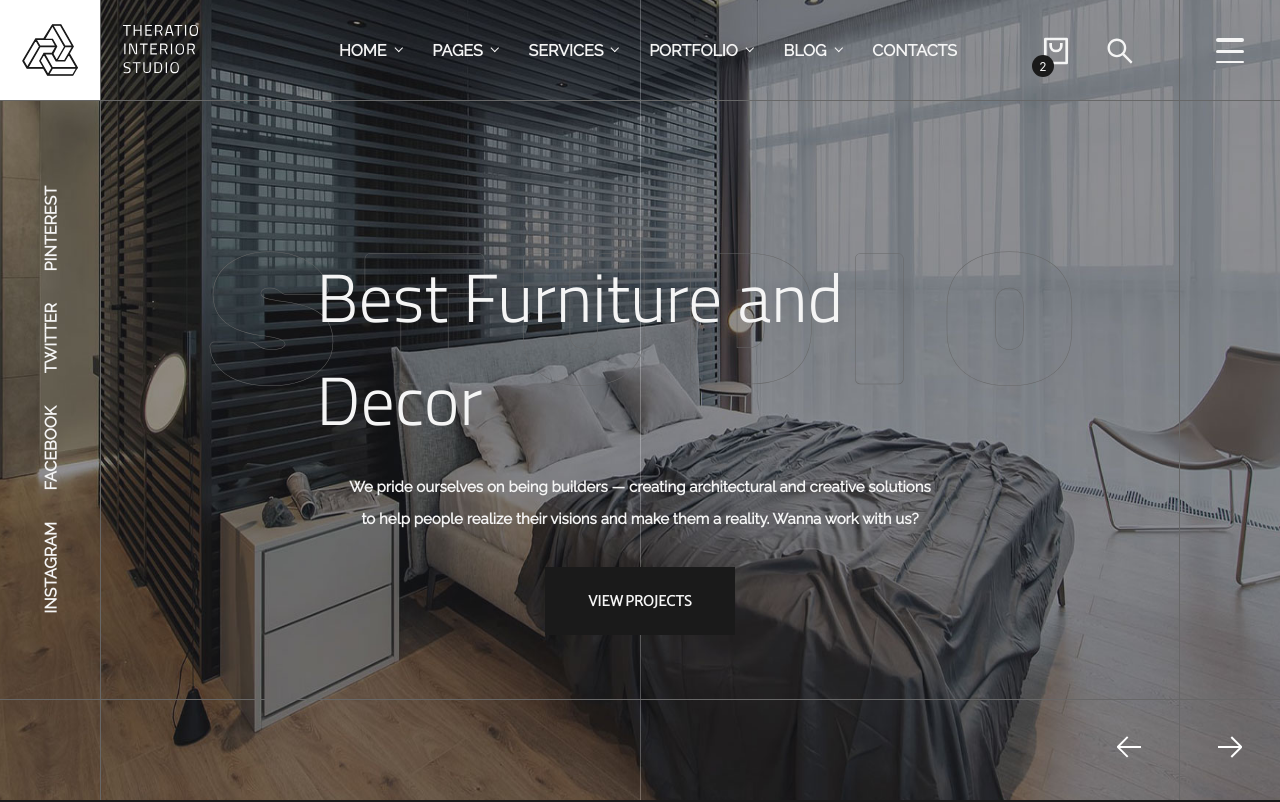
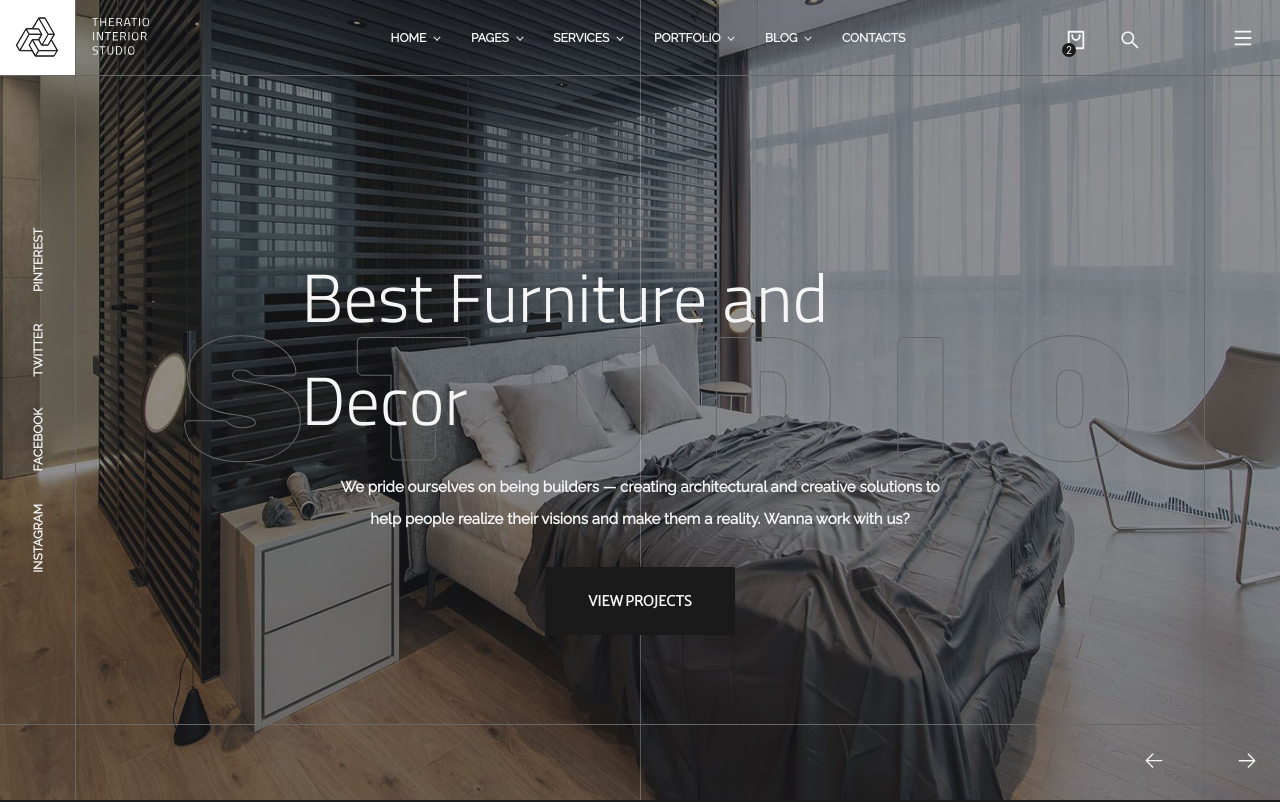
Before and after one commit to SharjeelSIqbal/headwire-assessment, a React (Create React App) app: page / in a window 1280 px wide. Shown: the top 802 px of the page. Built offline with nearby package versions, Linux system fonts and the light colour scheme; a web font is replaced by a local one.

Commit message:
Fixed and replaced the center text for the header and ready to push

```diff
--- a/src/components/header-section/header-center.jsx
+++ b/src/components/header-section/header-center.jsx
@@ -1,8 +1,11 @@
 const HeadCenter = ({ background }) => (
   <div className='header-center column-center'>
-    <div className='header-center-container relative column-center'>
-      <h1 className='header-center-heading white-text titillium-light'>
-        Best Furniture and Decor
+    <div className='header-center-container column-center'>
+      <h1 className='header-center-heading relative white-text titillium-light'>
+        <span>Best Furniture and Decor</span>
+        <div className='header-absolute-center-content'>
+          <h1 className='header-background-new rubik m-0 uppercase'>{background.text}</h1>
+        </div>
       </h1>
       <h4 className='header-center-content white-text raleway'>
         We pride ourselves on being builders &mdash; creating
@@ -11,15 +14,8 @@ const HeadCenter = ({ background }) => (
         work with us?
       </h4>
       <button className='header-button white-text merriweather uppercase'>View Projects</button>
-      <div className='header-absolute-center-content'>
-        <svg className='header-text-svg header-background-new rubik uppercase' viewBox='0 0 250 80' xmlns='http://www.w3.org/2000/svg'>
-          <text x='45' y='30' className='background-new'>
-            {background}
-          </text>
-        </svg>
-      </div>
     </div>
-
+    <img src={background.img} alt="background" className='header-background-image' />
   </div>
 )
 
--- a/src/components/header-section/header-head.jsx
+++ b/src/components/header-section/header-head.jsx
@@ -6,13 +6,13 @@ const HeaderHead = () =>  {
        {headerLinks.map(link => {
          if(link !== 'contacts') {
           return (
-            <li key={link} className='header-head-links row-center relative'>
+            <li key={link} className='header-links row-center relative'>
               <a className='white-text' href={`/${link}`}>{link}<span className='chevron-bottom'></span></a>
               {window.location.pathname === `/${link}` && <div className="triangle" />}
            </li>
              )}
              return (
-              <li key={link} className='header-head-links row-center relative'>
+              <li key={link} className='header-links row-center relative'>
                 <a className='white-text' href={`/${link}`}>{link}</a>
                  {window.location.pathname === `/${link}` && <div className="triangle" />}
               </li>
--- a/src/components/header-section/header-menu.jsx
+++ b/src/components/header-section/header-menu.jsx
@@ -1,12 +1,9 @@
 import { HeaderShopping } from '.'
+import { RiMenuLine } from 'react-icons/ri'
 
 const HeaderMenu = () => (
-  <div className='header-menu relative row-center'>
-    <div className='header-menu-container'>
-      <div className='bar1'></div>
-      <div className='bar2'></div>
-      <div className='bar3'></div>
-    </div>
+  <div className='header-menu relative row-center white-text'>
+    <RiMenuLine />
     <HeaderShopping />
   </div>
 )
--- a/src/components/header.jsx
+++ b/src/components/header.jsx
@@ -1,8 +1,18 @@
 import { HeaderSidebar, HeaderLogo, HeaderHead, HeaderMenu, HeaderCenter } from './header-section'
 import { VscArrowRight, VscArrowLeft } from 'react-icons/vsc'
 import '../css/header.css'
+
 const HeaderSection = () => {
-  const bgImg = ['/imgs/slider1-home1.jpeg', '/imgs/slider2-home1.jpeg', '/imgs/slider3-home1.jpeg']
+  const background = [{
+    img:'/imgs/slider1-home1.jpeg',
+    text: 'design'
+  }, {
+    img: '/imgs/slider2-home1.jpeg',
+    text: 'art'
+  }, {
+    img:'/imgs/slider3-home1.jpeg',
+    text: 'studio'
+  }]
 
   return (
     <div id='header' className='header-grid relative'>
@@ -10,20 +20,19 @@ const HeaderSection = () => {
       <HeaderHead />
       <HeaderMenu />
       <HeaderSidebar />
-      <HeaderCenter background='STUDIO' />
+      <HeaderCenter background={background[2]} />
       <div className='header-nothing' />
       <div className='header-bottom' />
       <div className='header-next'>
-        <button className='header-carousel-button'>
+        <button className='header-carousel-button header-next-button'>
           <VscArrowRight />
         </button>
       </div>
       <div className='header-prev flex justify-end'>
-        <button className='header-carousel-button header-prev-button'>
+        <button className='header-carousel-button p-0'>
           <VscArrowLeft/>
         </button>
       </div>
-      <img src={bgImg[2]} alt="background" className='header-background-image'/>
     </div>
   )
 }
--- a/src/css/header.css
+++ b/src/css/header.css
@@ -43,8 +43,8 @@ button {
 
 .header-grid {
   display: grid;
-  grid-template-columns: 100px 2.6fr 100px;
-  grid-template-rows: 100px 2.6fr 100px;
+  grid-template-columns: 75px 2.6fr 75px;
+  grid-template-rows: 75px 2.6fr 75px;
   grid-template-areas:
     "header-logo header header-menu"
     "header-social-media header-center header-nothing"
@@ -76,6 +76,7 @@ button {
 
 .header-menu {
   grid-area: header-menu;
+  font-size: 22px;
 }
 
 .header-nothing {
@@ -101,15 +102,15 @@ button {
 .header-logo {
   grid-area: header-logo;
   position: absolute;
-  width: 198px;
-  top: 0;
-  left: 0;
+  width: 150px;
+  top: -1px;
+  left: -1px;
 }
 
 
 /* Grid Links */
 
-.header-head-links,
+
 .header-links-side-bar,
 .header-links {
   gap: 2rem;
@@ -117,6 +118,7 @@ button {
   font-weight: bold;
   font-family: "Raleway", sans-serif;
   height: 100%;
+  font-size: 12px;
 }
 
 .header-side-link-text {
@@ -159,6 +161,12 @@ button {
   transition: all .3s ease-out;
 }
 
+.header-next-button {
+  padding: 0;
+  padding-right: 1rem;
+}
+
+
 .header-button:hover {
   transition: all .3s ease-in;
   background-color: whitesmoke;
@@ -174,20 +182,20 @@ button {
 /* Center Text SVG */
 
 .header-absolute-center-content{
-  position: absolute;
-  top: 30%;
-  right: 35%;
-  z-index: -1;
-  width: 100%;
+    position: absolute;
+    bottom: -53px;
+    left: -120px;
+    z-index: -1;
 }
 
+
 .header-background-new {
-  fill: transparent;
-  font-size: 72px;
-  stroke: #676767;
+  -webkit-text-stroke-width: 1px;
+  -webkit-text-stroke-color: #676767;
+  color: transparent;
+  font-size: 175px;
   font-weight: lighter;
-  letter-spacing: .65rem;
-  stroke-width: 0.2;
+  letter-spacing: 3.25rem;
 }
 
 .header-text-svg {
@@ -200,8 +208,8 @@ button {
   border: none;
   height: 100%;
   width: 100px;
-  color: white;
-  font-size: 32px;
+  color: whitesmoke;
+  font-size: 22px;
   background-color: transparent;
 }
 
@@ -217,7 +225,7 @@ button {
 /* Menu */
 
 .header-shopping {
-  font-size: 32px;
+  font-size: 22px;
   color: whitesmoke;
   position: absolute;
   gap: 2rem;
@@ -227,11 +235,11 @@ button {
 
 .header-shopping-bag {
   position: absolute;
-  left: -8px;
-  top: 20px;
-  width: 22px;
-  height: 22px;
-  font-size: 12px;
+  left: -3px;
+  top: 14px;
+  width: 14px;
+  height: 14px;
+  font-size: 10px;
   background-color: #1A1A1A;
   color: whitesmoke;
 }
--- a/src/css/layout.css
+++ b/src/css/layout.css
@@ -272,41 +272,10 @@ width: 25%;
   transition: transform .5s ease-out;
 }
 
-.bar1, .bar2, .bar3 {
-  width: 28px;
-  height: 4px;
-  background-color: whitesmoke;
-  margin: 8px 0;
-  transition: 0.4s;
-  border-radius: 2px;
-}
-
-.bar2 {
-  height: 3px;
-}
-
-.bar3 {
-  height: 2px;
-}
-
-.change .bar1 {
-  -webkit-transform: rotate(-45deg) translate(-9px, 6px) ;
-  transform: rotate(-45deg) translate(-9px, 6px) ;
-}
-
-.change .bar2 {
-  opacity: 0;
-}
-
-.change .bar3 {
-  -webkit-transform: rotate(45deg) translate(-8px, -8px) ;
-  transform: rotate(45deg) translate(-8px, -8px) ;
-}
-
 .triangle {
   position: absolute;
   bottom: 0;
-  left: 40%;
+  left: 35%;
   width: 0;
   height: 0;
   border: 0px solid transparent;
```
